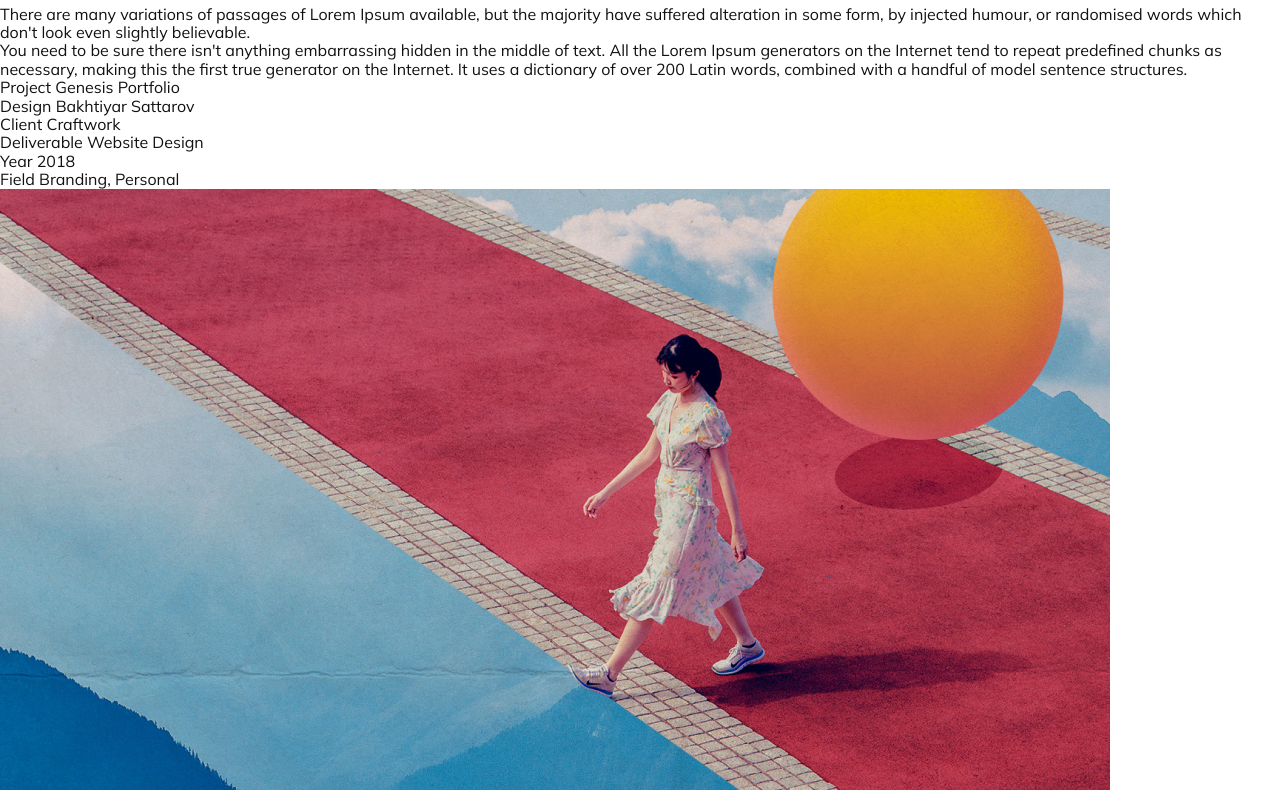
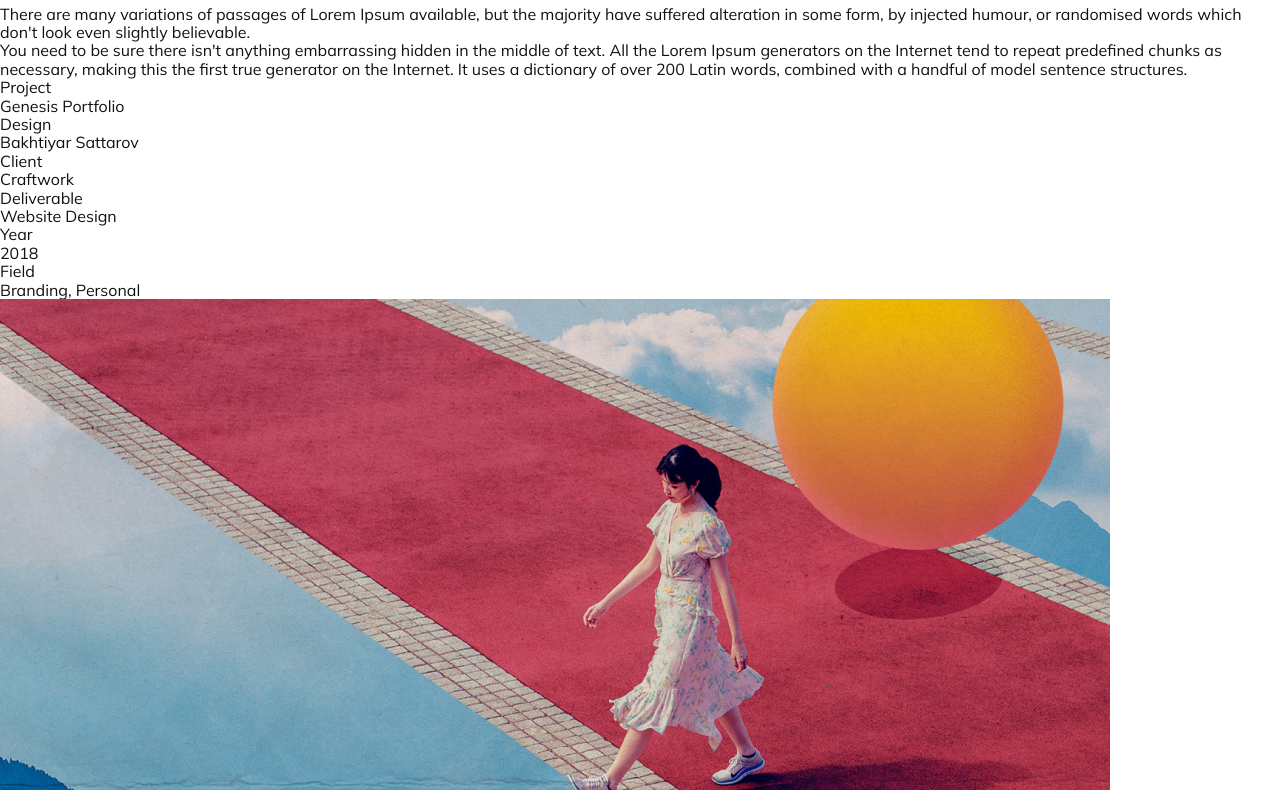
Before and after one commit to carroline88/Sass-P, a plain HTML site: page pages/project-details.html in a window 1280 px wide. Shown: the part 98-888 px from the top of the page. Drawn offline with nearby package versions, Linux system fonts and the light colour scheme; files that its build step writes are made by us from their sources.

Commit message:
Update alt text, semantic markup and footer links in project-details

```diff
--- a/pages/project-details.html
+++ b/pages/project-details.html
@@ -1,5 +1,5 @@
 <!DOCTYPE html>
-<html lang="sv">
+<html lang="en">
 
 <head>
     <meta charset="UTF-8">
@@ -20,7 +20,7 @@
 
 
         <header class="navbar">
-            <div class="logo">Genesis</div>
+            <a href="../index.html" class="logo">Genesis</a>
             <nav class="nav-links">
                 <a href="../index.html">Projects</a>
                 <a href="contact.html">Contact</a>
@@ -44,28 +44,28 @@
 
             <div class="project-meta">
                 <div class="meta-item">
-                    <span class="meta-label">Project</span>
-                    <span class="meta-value">Genesis Portfolio</span>
+                <p class="meta-label">Project</p>
+                <p class="meta-value">Genesis Portfolio</p>
                  </div>
                   <div class="meta-item">
-                    <span class="meta-label">Design</span>
-                    <span class="meta-value">Bakhtiyar Sattarov</span>
+          <p class="meta-label">Design</p>
+          <p class="meta-value">Bakhtiyar Sattarov</p>
         </div>
         <div class="meta-item">
-                    <span class="meta-label">Client</span>
-                    <span class="meta-value">Craftwork</span>
+          <p class="meta-label">Client</p>
+          <p class="meta-value">Craftwork</p>
         </div>
         <div class="meta-item">
-                    <span class="meta-label">Deliverable</span>
-                    <span class="meta-value">Website Design</span>
+          <p class="meta-label">Deliverable</p>
+          <p class="meta-value">Website Design</p>
         </div>
         <div class="meta-item">
-                    <span class="meta-label">Year</span>
-                    <span class="meta-value">2018</span>
+          <p class="meta-label">Year</p>
+          <p class="meta-value">2018</p>
         </div>
         <div class="meta-item">
-                    <span class="meta-label">Field</span>
-                    <span class="meta-value">Branding, Personal</span>
+          <p class="meta-label">Field</p>
+          <p class="meta-value">Branding, Personal</p>
         </div>
       </div>
         </section>
@@ -86,13 +86,13 @@
 
 
         <section class="project-gallery">
-            <div class="gallery-col"><img src="../images/details-1.png" alt="Gallery 1"></div>
-            <div class="gallery-col"><img src="../images/details-2.png" alt="Gallery 2"></div>
-            <div class="gallery-col"><img src="../images/details-3.png" alt="Gallery 3"></div>
+      <div class="gallery-col"><img src="../images/details-1.png" alt="Close-up of minimalist artwork and design typography"></div>
+      <div class="gallery-col"><img src="../images/details-2.png" alt="Studio lighting on modern product showcase"></div>
+      <div class="gallery-col"><img src="../images/details-3.png" alt="Creative portrait photo in editorial setting"></div>
     </section>
 
         <footer class="footer">
-            <div class="footer-logo">Genesis</div>
+            <a href="../index.html" class="footer-logo">Genesis</a>
             <div class="footer-right">
                 <div class="footer-links">
                     <a href="../index.html">Projects</a>
```
Lines whose indentation alone changed are shown as unchanged.
